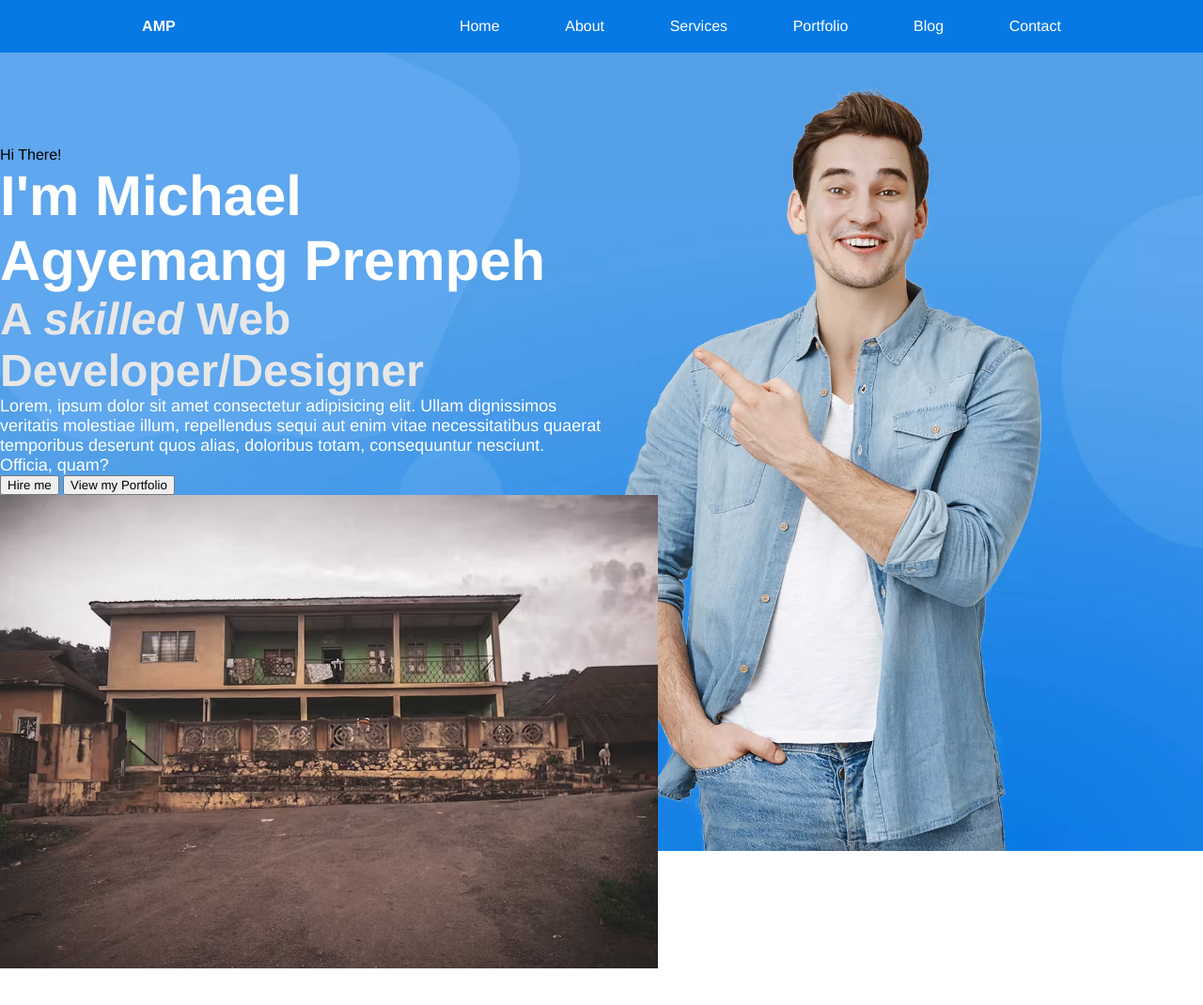
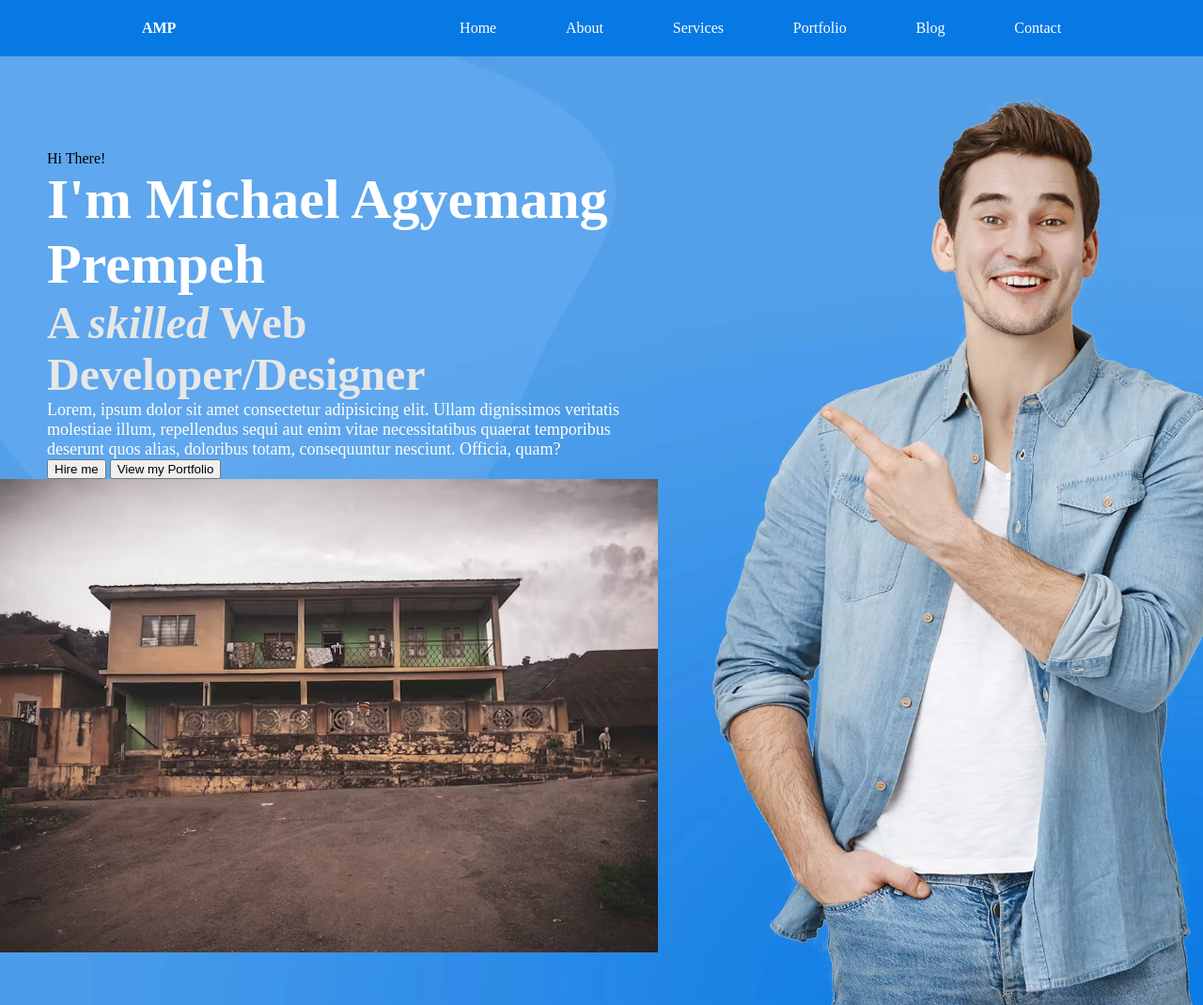
Before and after one commit to RemedyOnline/MyPortfolioWebsite, a plain HTML site: page index.html in a window 1280 px wide. Shown: the whole page at 94% size. Before the commit the page ends 1035 px from the top, so only its background shows below. Drawn offline with Linux system fonts and the light colour scheme.

```diff
--- a/assets/css/reset.css
+++ b/assets/css/reset.css
@@ -1,6 +1,6 @@
 * {
     margin: 0;
-    font-family:'Franklin Gothic Medium', 'Arial Narrow', Arial, sans-serif
+    /* font-family:'Franklin Gothic Medium', 'Arial Narrow', Arial, sans-serif */
 }
 
 a {
--- a/assets/css/styles.css
+++ b/assets/css/styles.css
@@ -2,9 +2,10 @@
 
 nav {
     display: flex;
-    flex-direction: row; /*This line can be ommitted because the default direction is ROW already*/
-    justify-content: space-around;
-    height: 56px;
+    /* flex-direction: row;  */
+    /*This line can be ommitted because the default direction is ROW already*/
+    justify-content:space-around;
+    height: 60px;
     align-items: center;
     background-color: #0779E4;
     color: white;
@@ -23,7 +24,7 @@ nav {
 
 .hero {
     background-image: url(/assets/images/backgroundImage.jpg);
-    height: 100vh;
+    height: 120vh;
     background-size: cover;
     padding-top: 50px;
     /* background-position: center; */
@@ -48,4 +49,5 @@ nav {
     padding-top: 50px;
     /* margin-top: 50px; */
     width: 50%;
+    margin-left: 50px;
 }
```
